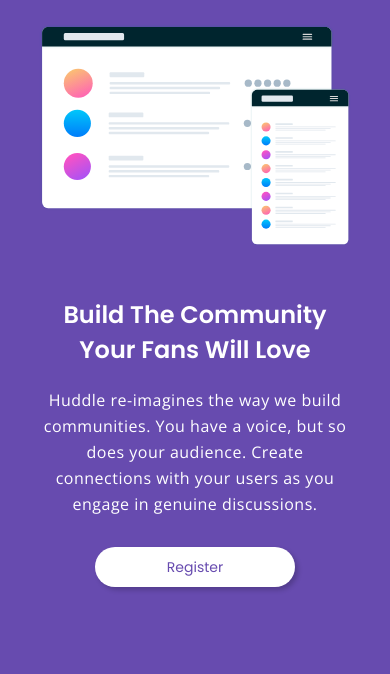
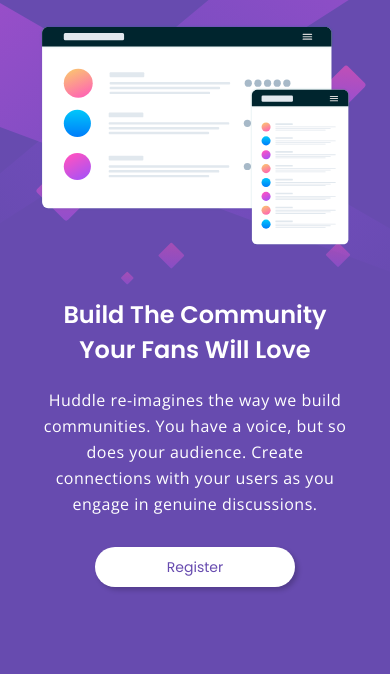
Before and after one commit to lucas-michel-p/Frontend-Mentor---Huddle-landing-page-solution, a plain HTML site: page index.html in a window 390 px wide. Shown: the part 103-777 px from the top of the page. Drawn offline with nearby package versions, Linux system fonts and the light colour scheme.

Commit message:
Update style.css

```diff
--- a/src/style.css
+++ b/src/style.css
@@ -6,7 +6,7 @@
     grid-template-rows: repeat(3, auto);
     width: 100vw;
     min-height: 100vh;
-    background-image: url('./images/bg-desktop.svg');
+    background-image: url('../images/bg-desktop.svg');
     background-repeat: no-repeat;
     background-position: center;
     background-size: cover;
@@ -167,7 +167,7 @@
 @media (max-width: 1023px) {
 
     body {
-        background-image: url(./images/bg-mobile.svg);
+        background-image: url(../images/bg-mobile.svg);
         background-size: 100vw;
         background-position-y: 0;
     }
```
